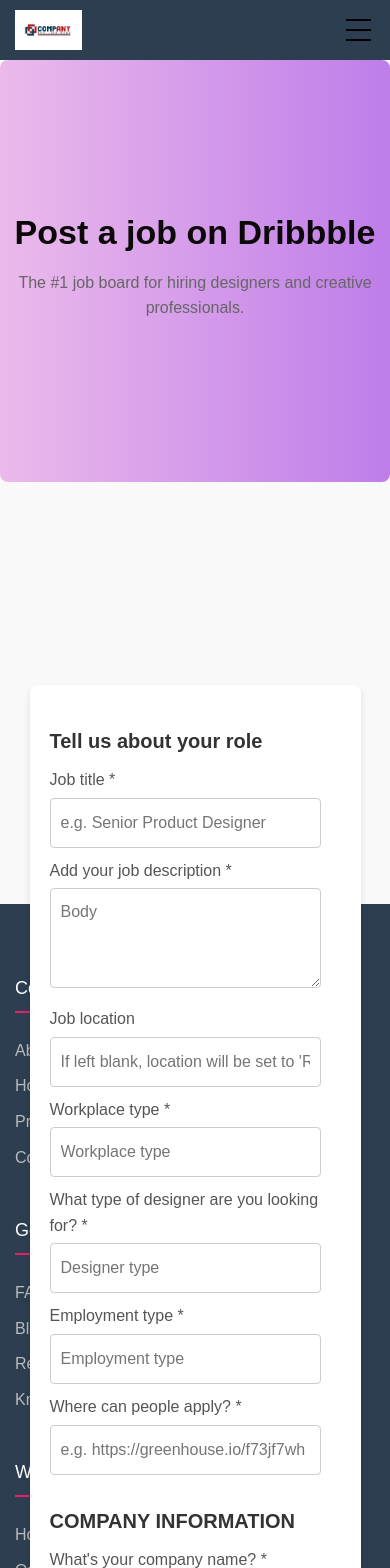
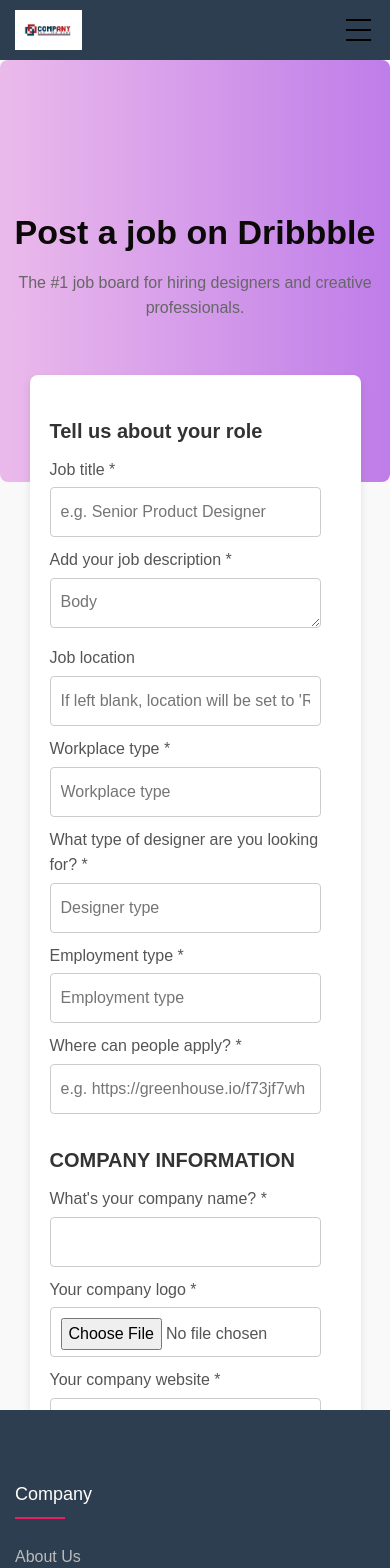
Before and after one commit to tharukshi724/web-site-frontend, a React (Create React App) app: page /JobPostForm in a window 390 px wide. Shown: the top 1568 px of the page. Built offline with nearby package versions, Linux system fonts and the light colour scheme.

Commit message:
job-post-chnges

```diff
--- a/src/Components/JobPostForm.js
+++ b/src/Components/JobPostForm.js
@@ -1,6 +1,7 @@
 import React, { useState } from 'react';
 import { FaFacebook, FaTwitter, FaCopy } from 'react-icons/fa';
 import '../Css/JobPostForm.css';
+import { Content } from 'antd/es/layout/layout';
 
 const JobPostForm = () => {
   const [jobTitle, setJobTitle] = useState('');
@@ -55,6 +56,7 @@ const JobPostForm = () => {
               value={jobDescription}
               onChange={(e) => setJobDescription(e.target.value)}
               required
+
             ></textarea>
           </label>
 
@@ -111,7 +113,7 @@ const JobPostForm = () => {
               required
             />
           </label>
-
+          <Content>
           <h2>COMPANY INFORMATION</h2>
 
           <label>
@@ -145,12 +147,16 @@ const JobPostForm = () => {
               required
             />
           </label>
+          </Content>
 
+
+        </form>
+        <Content>
           <div className="form-actions">
             <button type="button" className="cancel-button">Cancel</button>
             <button type="submit" className="continue-button">Continue</button>
           </div>
-        </form>
+          </Content>
       </div>
     </div>
     </div>
--- a/src/Css/JobPostForm.css
+++ b/src/Css/JobPostForm.css
@@ -9,7 +9,8 @@ body {
   .jobPostMain {
     position: relative;
     display: flex;
-    height:100vh;
+    height:150vh;
+    overflow-y: scroll;
     /* flex-direction: column; */
     justify-content: center;
   }
@@ -19,7 +20,7 @@ body {
     max-width: 800px;
     padding: 20px;
     position: absolute;
-    top: 70%;
+    top: 25%;
     /* transform: translateY(-60%); */
 
   }
@@ -92,7 +93,7 @@ body {
   }
 
   label textarea {
-    height: 100px;
+    overflow-y: scroll;
   }
 
   .company-logo-preview {
@@ -127,19 +128,33 @@ body {
   .cancel-button {
     background: #ccc;
     color: white;
+    width: 150px;
+    margin-right: 20px;
   }
 
   .continue-button {
     background: #007bff;
     color: white;
+    width: 150px;
   }
 
-  @media (max-width: 768px) {
+  @media (max-width: 468px) {
     .job-post-container {
       width: 90%; /* Adjusted width for better responsiveness */
       max-width: 100%; /* Make container full width */
       padding: 10px;
-      top: 80%;
+      top: 27%;
       transform: none;
     }
+    .jobPostMain {
+      height: 160vh;
+    }
   }
+  @media (min-width: 468px) and (max-width: 768px) {
+    .job-post-container {
+
+      top: 25%;
+      transform: none;
+    }
+
+  }
```
Also changed, not shown: 1 other file (tests, documents, lock files or other folders).
